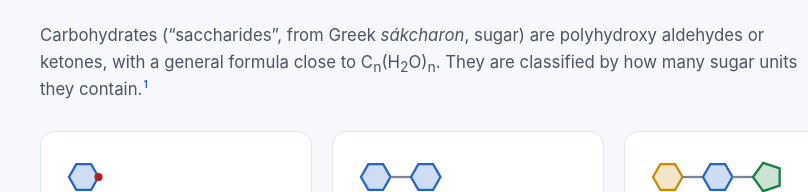
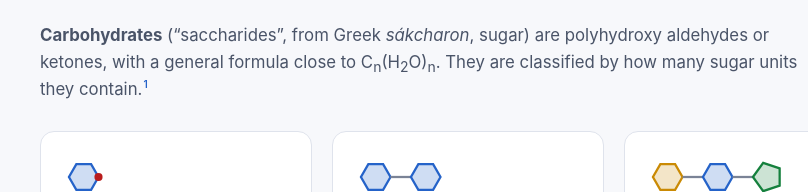
Before and after one commit to sunitathyagarajan/glucose-monitor, a plain HTML site: page index.html in a window 1280 px wide. Shown: the part 456-648 px from the top of the page, 26-834 px from the left. Drawn offline with Linux system fonts and the light colour scheme.

Commit message:
Bold "Carbohydrates" in the section 1 intro
Co-Authored-By: Claude Opus 5.5 <noreply@anthropic.com>

```diff
--- a/index.html
+++ b/index.html
@@ -41,7 +41,7 @@
 <!-- ======================= 1. SUGARS ======================= -->
 <section class="module" id="sugars">
   <div class="section-head"><span class="section-num">01</span><h2>Sugars &amp; saccharides</h2></div>
-  <p class="section-intro">Carbohydrates (“saccharides”, from Greek <i>sákcharon</i>, sugar) are polyhydroxy aldehydes or ketones, with a general formula close to C<sub>n</sub>(H<sub>2</sub>O)<sub>n</sub>. They are classified by how many sugar units they contain.<sup class="cite"><a href="#ref-1">1</a></sup></p>
+  <p class="section-intro"><b>Carbohydrates</b> (“saccharides”, from Greek <i>sákcharon</i>, sugar) are polyhydroxy aldehydes or ketones, with a general formula close to C<sub>n</sub>(H<sub>2</sub>O)<sub>n</sub>. They are classified by how many sugar units they contain.<sup class="cite"><a href="#ref-1">1</a></sup></p>
 
   <div class="grid g4">
     <div class="card flat"><div class="sicon" data-units="G"></div><h4>Monosaccharides</h4><p class="small muted">1 unit · cannot be hydrolysed further<br>glucose, fructose, galactose, ribose</p></div>
```
